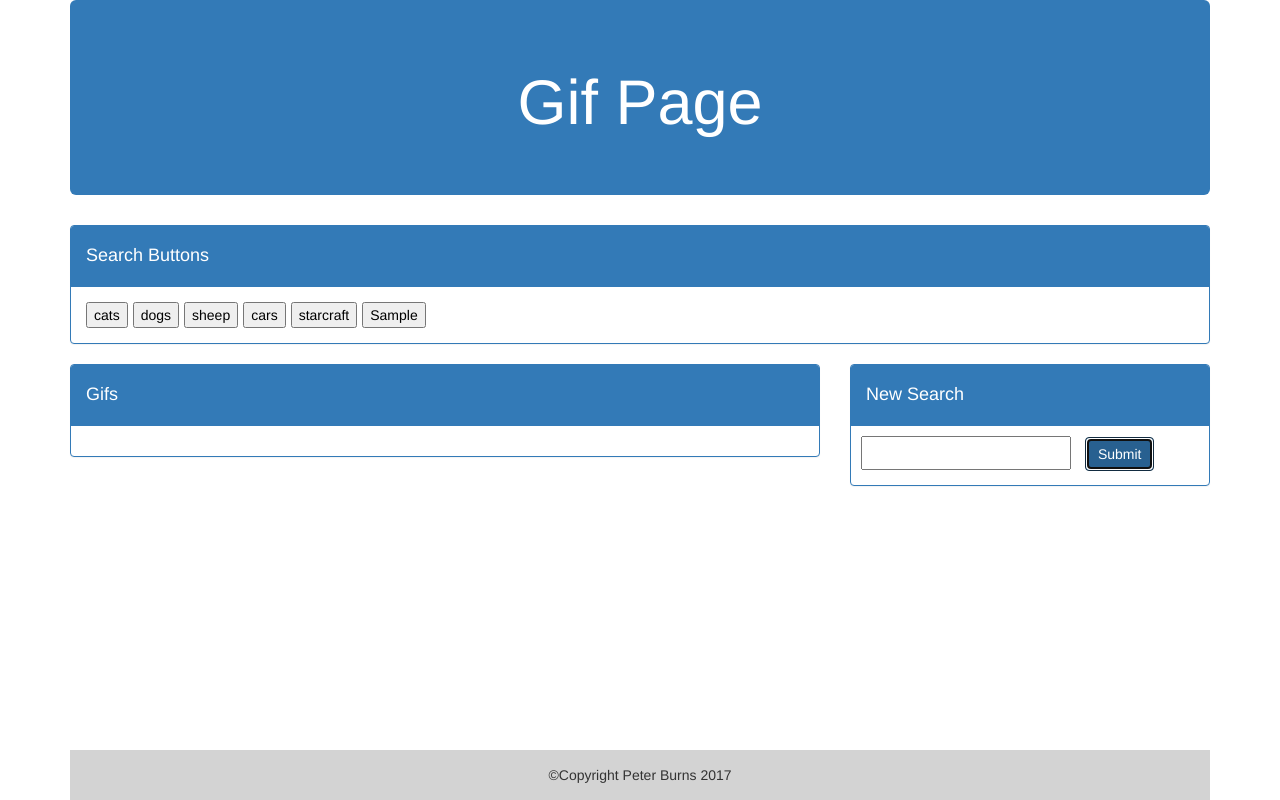
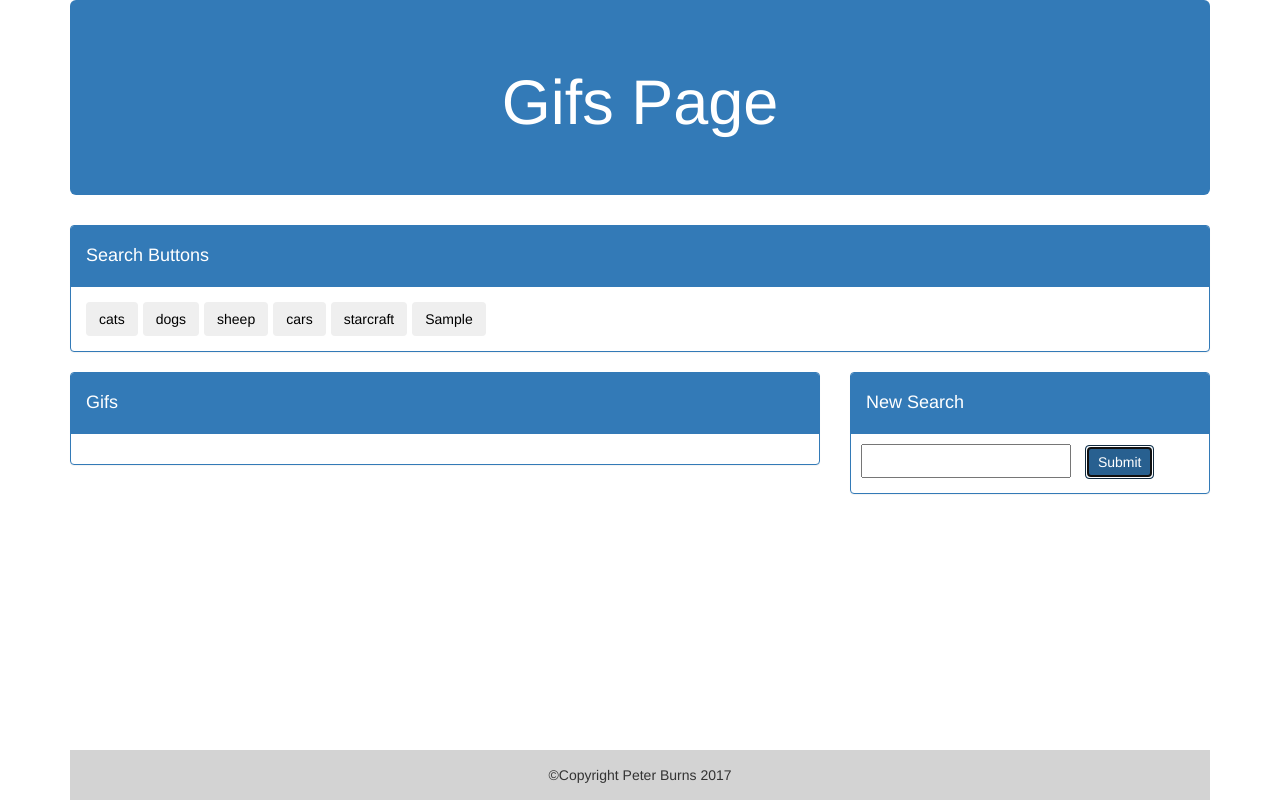
Before and after one commit to Peter-Burns/gif-app, a plain HTML site: page index.html in a window 1280 px wide. Both pictures are taken after typing "Sample" into the empty fields and a click on the button "Submit". Drawn offline with nearby package versions, Linux system fonts and the light colour scheme.

Commit message:
changed page heading to match title, changed buttons to bootstrap style

```diff
--- a/assets/javascript/gifs.js
+++ b/assets/javascript/gifs.js
@@ -3,11 +3,11 @@ var gifApp = {
     displayButtons: function (buttons) {
         if (Array.isArray(buttons)) {
             for (var i = 0; i < buttons.length; i++) {
-                $('#buttons').append($(`<button class='imgButton'>${buttons[i]}</button>`));
+                $('#buttons').append($(`<button class='btn imgButton'>${buttons[i]}</button>`));
             }
         }
         else {
-            $('#buttons').append($(`<button class='imgButton'>${buttons}</button>`));
+            $('#buttons').append($(`<button class='btn imgButton'>${buttons}</button>`));
         }
     }
 };
--- a/index.html
+++ b/index.html
@@ -15,7 +15,7 @@
 <body>
     <div class='container mainBody'>
         <div class='jumbotron jumbotron-fluid headerBack '>
-            <h1 class='text-center'>Gif Page</h1>
+            <h1 class='text-center'>Gifs Page</h1>
         </div>
         <div class='row'>
             <div class='col-xs-12'>
```
